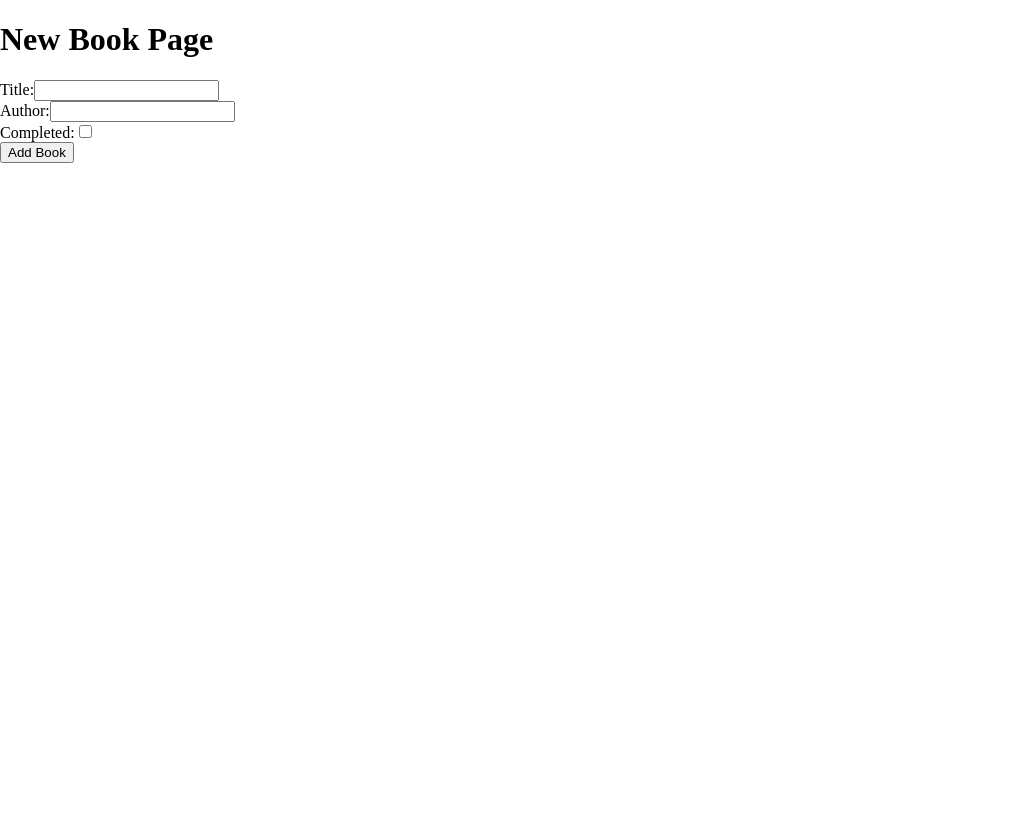
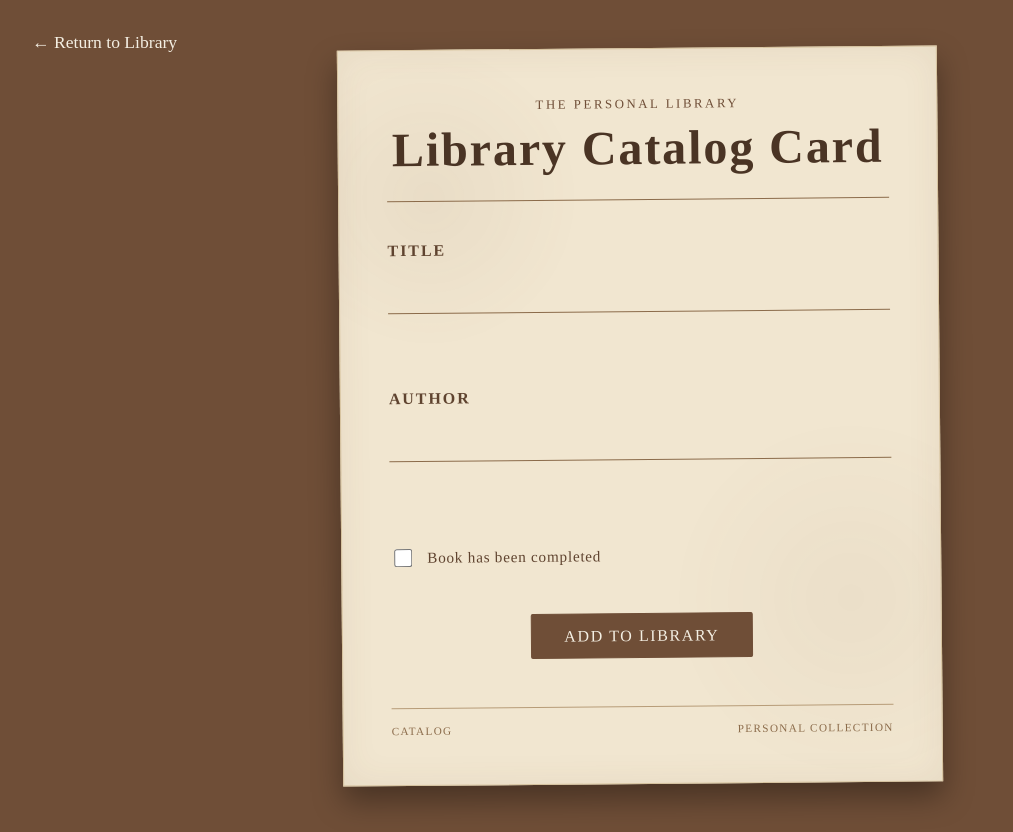
Before and after one commit to Gr8ness21/libraryAppFrontend, a React (Vite) app: page /books/new in a window 1280 px wide. Shown: the whole page, without its empty margins (0-1013 px from the left). Before the commit the page ends 800 px from the top, so only its background shows below. Built offline with nearby package versions, Linux system fonts and the light colour scheme.

Commit message:
created new book view that resembles library card. added link back to the main landing page on each component

```diff
--- a/src/App.css
+++ b/src/App.css
@@ -363,18 +363,16 @@
   background-color: #5F432F;
   color: #F4EFE3;
   font-family: "Times New Roman", Times, serif;
-    box-shadow:0 20px 50px rgba(0, 0, 0, 0.45);
+  box-shadow: 0 20px 50px rgba(0, 0, 0, 0.45);
   transform-origin: left center;
 }
 
 .bookDetailsOverlay {
   position: fixed;
   inset: 0;
-
   display: flex;
   justify-content: center;
   align-items: center;
-
   z-index: 100;
 }
 
@@ -439,3 +437,348 @@
     0 0 8px rgba(255, 255, 255, 0.8),
     0 0 18px rgba(255, 255, 255, 0.5);
 }
+
+/* open book detail animation */
+.bookDetails {
+  animation: openBook 0.6s ease-out forwards;
+}
+
+@keyframes openBook {
+
+  0% {
+    transform:
+      perspective(1200px) rotateY(-90deg) scale(0.8);
+
+    opacity: 0;
+  }
+
+  60% {
+    transform:
+      perspective(1200px) rotateY(10deg) scale(1.02);
+
+    opacity: 1;
+  }
+
+  100% {
+    transform:
+      perspective(1200px) rotateY(0deg) scale(1);
+
+    opacity: 1;
+  }
+
+}
+
+/* ====================
+NEW BOOK PAGE STYLING
+===================== */
+.newBookPage {
+    min-height: 100vh;
+
+    display: flex;
+    justify-content: center;
+    align-items: center;
+
+    padding: 3rem 1.5rem;
+
+    background-color: #6F4E37;
+
+    font-family: "Times New Roman", Times, serif;
+
+    position: relative;
+    overflow: hidden;
+}
+
+.returnToLibrary {
+    position: absolute;
+
+    top: 2rem;
+    left: 2rem;
+
+    color: #F4EFE3;
+
+    font-family: "Times New Roman", Times, serif;
+
+    font-size: 1.1rem;
+
+    text-decoration: none;
+
+    transition:
+        transform 0.2s ease,
+        color 0.2s ease;
+}
+
+.returnToLibrary:hover {
+    color: #FFF8E7;
+
+    transform: translateX(-4px);
+
+    text-shadow:
+        0 0 8px rgba(255, 248, 231, 0.4);
+}
+
+/* -------------------------
+   LIBRARY CARD
+------------------------- */
+
+.libraryCard {
+    width: min(600px, 90%);
+
+    padding: 3rem;
+
+    background-color: #F1E6D0;
+
+    color: #4A3424;
+
+    border: 1px solid #D6C29E;
+
+    box-shadow:
+        0 15px 30px rgba(0, 0, 0, 0.35),
+        inset 0 0 35px rgba(111, 78, 55, 0.08);
+
+    position: relative;
+
+    transform: rotate(-0.5deg);
+}
+
+
+/* -------------------------
+   PAPER TEXTURE
+------------------------- */
+
+.libraryCard::before {
+    content: "";
+
+    position: absolute;
+
+    inset: 0;
+
+    pointer-events: none;
+
+    opacity: 0.15;
+
+    background-image:
+        radial-gradient(
+            circle at 15% 20%,
+            rgba(111, 78, 55, 0.4) 0,
+            transparent 20%
+        ),
+        radial-gradient(
+            circle at 85% 75%,
+            rgba(111, 78, 55, 0.3) 0,
+            transparent 25%
+        );
+}
+
+
+/* -------------------------
+   HEADER
+------------------------- */
+
+.libraryCardHeader {
+    text-align: center;
+
+    position: relative;
+}
+
+.libraryName {
+    margin: 0 0 0.5rem;
+
+    font-size: 0.8rem;
+
+    letter-spacing: 0.2em;
+
+    color: #6F4E37;
+}
+
+.libraryCardHeader h1 {
+    margin: 0;
+
+    font-size: clamp(2rem, 5vw, 3rem);
+
+    font-weight: 700;
+
+    letter-spacing: 0.04em;
+}
+
+.cardLine {
+    height: 1px;
+
+    background-color: #8B6B4A;
+
+    margin: 1.5rem 0 2.5rem;
+}
+
+
+/* -------------------------
+   FORM
+------------------------- */
+
+.libraryCardForm {
+    position: relative;
+
+    display: flex;
+
+    flex-direction: column;
+
+    gap: 1.8rem;
+}
+
+.libraryCardForm label {
+    display: flex;
+
+    flex-direction: column;
+
+    gap: 0.5rem;
+}
+
+.libraryCardForm label span {
+    font-size: 1rem;
+
+    font-weight: 700;
+
+    text-transform: uppercase;
+
+    letter-spacing: 0.12em;
+
+    color: #5F432F;
+}
+
+
+/* -------------------------
+   INPUTS
+------------------------- */
+
+.libraryCardForm input[type="text"] {
+    width: 100%;
+
+    box-sizing: border-box;
+
+    padding: 0.7rem 0.2rem;
+
+    border: none;
+
+    border-bottom: 1px solid #8B6B4A;
+
+    background-color: transparent;
+
+    color: #4A3424;
+
+    font-family: "Times New Roman", Times, serif;
+
+    font-size: 1.25rem;
+
+    outline: none;
+
+    transition:
+        border-color 0.2s ease,
+        box-shadow 0.2s ease;
+}
+
+.libraryCardForm input[type="text"]:focus {
+    border-bottom-color: #4A3424;
+
+    box-shadow:
+        0 2px 0 rgba(74, 52, 36, 0.2);
+}
+
+
+/* -------------------------
+   COMPLETED CHECKBOX
+------------------------- */
+
+.completedField {
+    flex-direction: row !important;
+
+    align-items: center;
+
+    gap: 0.75rem !important;
+
+    margin-top: 0.5rem;
+}
+
+.completedField input {
+    width: 18px;
+    height: 18px;
+
+    accent-color: #6F4E37;
+}
+
+.completedField span {
+    font-size: 0.95rem !important;
+
+    font-weight: normal !important;
+
+    letter-spacing: 0.05em !important;
+
+    text-transform: none !important;
+}
+
+
+/* -------------------------
+   ADD BUTTON
+------------------------- */
+
+.libraryCardForm button {
+    align-self: center;
+
+    margin-top: 1rem;
+
+    padding: 0.8rem 2rem;
+
+    border: 1px solid #6F4E37;
+
+    border-radius: 2px;
+
+    background-color: #6F4E37;
+
+    color: #F4EFE3;
+
+    font-family: "Times New Roman", Times, serif;
+
+    font-size: 1rem;
+
+    letter-spacing: 0.1em;
+
+    text-transform: uppercase;
+
+    cursor: pointer;
+
+    transition:
+        transform 0.2s ease,
+        box-shadow 0.2s ease,
+        background-color 0.2s ease;
+}
+
+.libraryCardForm button:hover {
+    transform: translateY(-2px);
+
+    background-color: #4A3424;
+
+    box-shadow:
+        0 5px 12px rgba(0, 0, 0, 0.25);
+}
+
+
+/* -------------------------
+   FOOTER
+------------------------- */
+
+.libraryCardFooter {
+    position: relative;
+
+    display: flex;
+
+    justify-content: space-between;
+
+    margin-top: 3rem;
+
+    padding-top: 1rem;
+
+    border-top: 1px solid #B79C78;
+
+    font-size: 0.7rem;
+
+    letter-spacing: 0.12em;
+
+    color: #8B6B4A;
+}
--- a/src/components/Bookshelf.jsx
+++ b/src/components/Bookshelf.jsx
@@ -19,6 +19,13 @@
 
     return (
         <div className="bookshelfPage">
+
+            <Link
+                to="/"
+                className="returnToLibrary"
+            >
+                ← Return to Library
+            </Link>
 
             <header className="bookshelfHeader">
                 <h1>Bookshelf</h1>
--- a/src/components/Newbook.jsx
+++ b/src/components/Newbook.jsx
@@ -1,5 +1,6 @@
 import { useState } from "react";
-import { useNavigate } from "react-router-dom";
+// import { useNavigate } from "react-router-dom";
+import { Link, useNavigate } from "react-router-dom";
 
 function NewBook() {
 
@@ -41,53 +42,106 @@
         }
     };
 
+
     return (
-        <div>
-            <h1>New Book Page</h1>
+        <div className="newBookPage">
 
-            <form onSubmit={handleSubmit}>
+            <Link
+                to="/"
+                className="returnToLibrary"
+            >
+                ← Return to Library
+            </Link>
+
+            <div className="libraryCard">
+
+                <header className="libraryCardHeader">
+                    <p className="libraryName">
+                        THE PERSONAL LIBRARY
+                    </p>
+
+                    <h1>
+                        Library Catalog Card
+                    </h1>
+
+                    <div className="cardLine"></div>
+                </header>
+
+
+                <form
+                    className="libraryCardForm"
+                    onSubmit={handleSubmit}
+                >
 
                     <label>
-                    Title:
+                        <span>Title</span>
+
                         <input
                             type="text"
                             name="title"
                             value={title}
-                        onChange={(event) => setTitle(event.target.value)}
+                            onChange={(event) =>
+                                setTitle(event.target.value)
+                            }
+                            required
                         />
                     </label>
 
                     <br />
+                    <label>
+                        <span>Author</span>
 
-                <label>
-                    Author:
                         <input
                             type="text"
                             name="author"
                             value={author}
-                        onChange={(event) => setAuthor(event.target.value)}
+                            onChange={(event) =>
+                                setAuthor(event.target.value)
+                            }
+                            required
                         />
                     </label>
-
                     <br />
 
-                <label>
-                    Completed:
+                    <label className="completedField">
+
                         <input
                             type="checkbox"
                             name="completed"
                             checked={completed}
-                        onChange={(event) => setCompleted(event.target.checked)}
+                            onChange={(event) =>
+                                setCompleted(event.target.checked)
+                            }
                         />
+
+                        <span>
+                            Book has been completed
+                        </span>
+                        <br />
+
                     </label>
 
-                <br />
 
                     <button type="submit">
-                    Add Book
+                        Add to Library
                     </button>
 
                 </form>
+
+
+                <footer className="libraryCardFooter">
+
+                    <span>
+                        CATALOG
+                    </span>
+
+                    <span>
+                        PERSONAL COLLECTION
+                    </span>
+
+                </footer>
+
+            </div>
         </div>
     );
 }
```
Lines whose indentation alone changed are shown as unchanged.
